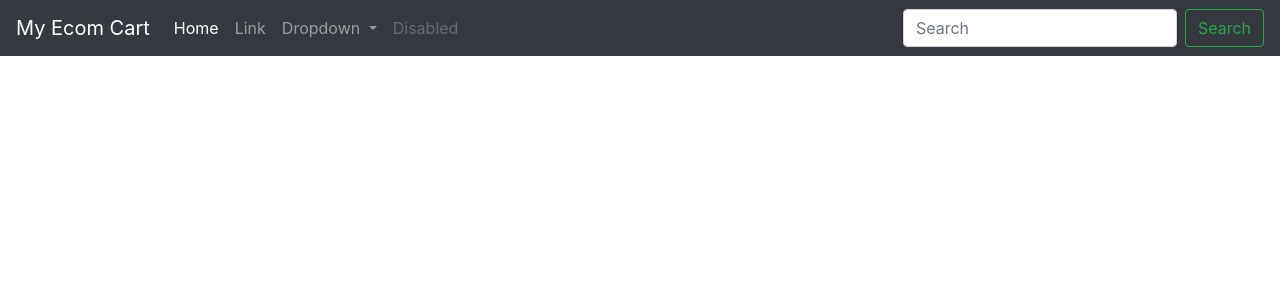
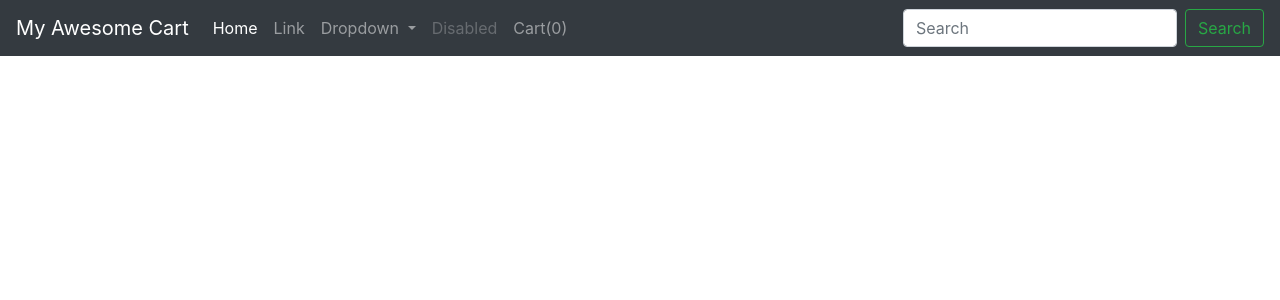
Before and after one commit to Rajendra9040/EcommApp, a Django app: template shop/templates/shop/index.html in a window 1280 px wide. Shown: the top 300 px of the page. Run offline with Django 4.2, Linux system fonts and the light colour scheme; the template is opened without the code that fills it, so the values that code supplies are empty; some libraries are stand-ins or nearby versions.

Commit message:
slider logic improved

```diff
--- a/shop/templates/shop/base.html
+++ b/shop/templates/shop/base.html
@@ -8,15 +8,15 @@
     <!-- Bootstrap CSS -->
     <link rel="stylesheet" href="https://stackpath.bootstrapcdn.com/bootstrap/4.2.1/css/bootstrap.min.css" integrity="sha384-GJzZqFGwb1QTTN6wy59ffF1BuGJpLSa9DkKMp0DgiMDm4iYMj70gZWKYbI706tWS" crossorigin="anonymous">
 
-    <title>{% block title %}  {% endblock %}</title>
-      <style>
-          {% block css %}  {% endblock %}
-      </style>
+    <title>{% block title%} {% endblock %}</title>
+     <style>
+       {% block css %} {% endblock %}
+  </style>
   </head>
   <body>
-  {% load static %}
+
     <nav class="navbar navbar-expand-lg navbar-dark bg-dark">
-  <a class="navbar-brand" href="#">My Ecom Cart</a>
+  <a class="navbar-brand" href="#">My Awesome Cart</a>
   <button class="navbar-toggler" type="button" data-toggle="collapse" data-target="#navbarSupportedContent" aria-controls="navbarSupportedContent" aria-expanded="false" aria-label="Toggle navigation">
     <span class="navbar-toggler-icon"></span>
   </button>
@@ -43,6 +43,9 @@
       <li class="nav-item">
         <a class="nav-link disabled" href="#" tabindex="-1" aria-disabled="true">Disabled</a>
       </li>
+      <li class="nav-item">
+        <a class="nav-link" href="#">Cart(<span id="cart">0</span>)</a>
+      </li>
     </ul>
     <form class="form-inline my-2 my-lg-0">
       <input class="form-control mr-sm-2" type="search" placeholder="Search" aria-label="Search">
@@ -50,15 +53,13 @@
     </form>
   </div>
 </nav>
-
-
-     {% block body %}  {% endblock %}
-
+  {% block body %} {% endblock %}
 
     <!-- Optional JavaScript -->
     <!-- jQuery first, then Popper.js, then Bootstrap JS -->
     <script src="https://code.jquery.com/jquery-3.3.1.slim.min.js" integrity="sha384-q8i/X+965DzO0rT7abK41JStQIAqVgRVzpbzo5smXKp4YfRvH+8abtTE1Pi6jizo" crossorigin="anonymous"></script>
     <script src="https://cdnjs.cloudflare.com/ajax/libs/popper.js/1.14.6/umd/popper.min.js" integrity="sha384-wHAiFfRlMFy6i5SRaxvfOCifBUQy1xHdJ/yoi7FRNXMRBu5WHdZYu1hA6ZOblgut" crossorigin="anonymous"></script>
     <script src="https://stackpath.bootstrapcdn.com/bootstrap/4.2.1/js/bootstrap.min.js" integrity="sha384-B0UglyR+jN6CkvvICOB2joaf5I4l3gm9GU6Hc1og6Ls7i6U/mkkaduKaBhlAXv9k" crossorigin="anonymous"></script>
+    {% block js %} {% endblock %}
   </body>
 </html>
--- a/shop/templates/shop/index.html
+++ b/shop/templates/shop/index.html
@@ -12,8 +12,8 @@
 
           .col-md-3 img{
 
-          width: 227px;
-          max-height: 242px;
+          max-width: 227px;
+          height: 242px;
           }
 
           body .carousel-indicator li{
@@ -60,30 +60,20 @@ bottom: auto;
     <div class="container carousel-inner no-padding">
 
       <div class="carousel-item active">
-        <div class="col-xs-3 col-sm-3 col-md-3">
-          <div class="card" style="width: 18rem;">
-            <img src='/media/{{product.0.image}}' class="card-img-top" alt="...">
-            <div class="card-body">
-                <h5 class="card-title">{{product.0.product_name}}</h5>
-                <p class="card-text">{{product.0.desc}}</p>
-                <a href="#" class="btn btn-primary">Add to Cart</a>
-            </div>
-          </div>
-       </div>
 
 
-        {% for i in product|slice:"1:"%}
+        {% for i in product %}
         <div class="col-xs-3 col-sm-3 col-md-3">
           <div class="card" style="width: 18rem;">
             <img src='/media/{{i.image}}' class="card-img-top" alt="...">
             <div class="card-body">
               <h5 class="card-title">{{i.product_name}}</h5>
               <p class="card-text">{{i.desc}}</p>
-              <a href="#" class="btn btn-primary">Add To Cart</a>
+              <button id="pr{{i.id}}" class="btn btn-primary cart">Add To Cart</button>
             </div>
           </div>
         </div>
-        {% if forloop.counter|divisibleby:3 and forloop.counter > 0 and not forloop.last %}
+        {% if forloop.counter|divisibleby:4 and forloop.counter > 0 and not forloop.last %}
       </div><div class="carousel-item">
         {% endif %}
 
@@ -104,3 +94,32 @@ bottom: auto;
     {% endfor %}
 </div>
  {% endblock %}
+
+{% block js %}
+<script>
+console.log('working');
+if(localStorage.getItem('cart') == null){
+var cart = {};
+}
+else
+{
+cart = JSON.parse(localStorage.getItem('cart'));
+document.getElementById('cart').innerHTML = Object.keys(cart).length;
+}
+$('.cart').click(function(){
+console.log('clicked');
+var idstr = this.id.toString();
+console.log(idstr);
+if (cart[idstr] !=undefined){
+cart[idstr] = cart[idstr] + 1;
+}
+else
+{
+cart[idstr] = 1;
+}
+console.log(cart);
+localStorage.setItem('cart', JSON.stringify(cart));
+document.getElementById('cart').innerHTML = Object.keys(cart).length;
+});
+</script>
+{% endblock %}
```
